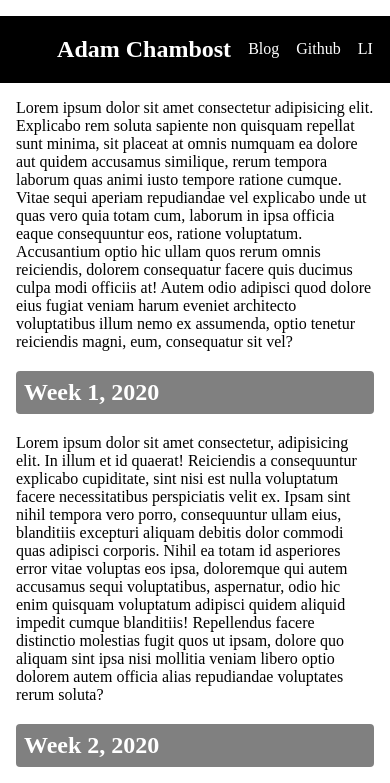
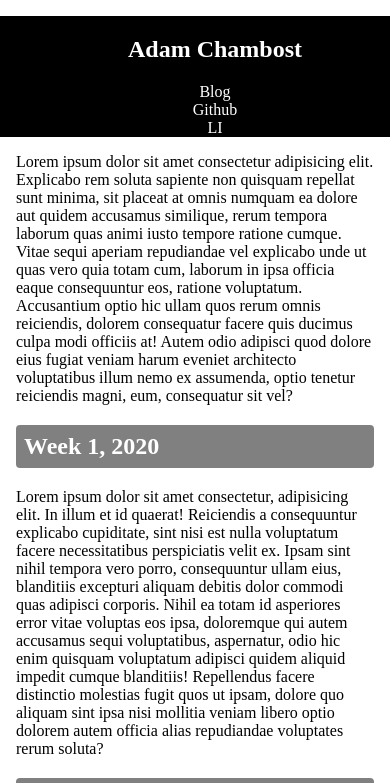
Before and after one commit to chambost/portfolio-website, a plain HTML site: page index.html in a window 390 px wide. Shown: the top 783 px of the page. Drawn offline with Linux system fonts and the light colour scheme.

Commit message:
Responsive design - header as column

```diff
--- a/style-0000.css
+++ b/style-0000.css
@@ -6,6 +6,8 @@ nav ul {
     display: flex;
     justify-content: space-evenly;
     align-items: center;
+    flex-wrap: wrap;
+    flex-direction: column;
     list-style: none;
 }
 
--- a/style-0400.css
+++ b/style-0400.css
@@ -1,10 +1,13 @@
+nav ul {
+    flex-direction: row;
+}
+
 main {
     column-count: 2;
     column-gap: 1rem;
     margin: 2rem;
 }
 
-
 main h2 {
     border-radius: 0.5rem;
 }
--- a/style-0800.css
+++ b/style-0800.css
@@ -1,3 +1,7 @@
+nav ul {
+    flex-direction: row;
+}
+
 main {
     column-count: 3;
     column-gap: 2rem;
--- a/style-1600.css
+++ b/style-1600.css
@@ -1,3 +1,7 @@
+nav ul {
+    flex-direction: row;
+}
+
 main {
     column-count: 4;
     column-gap: 3rem;
```
Also changed, not shown: blog.html (+5 -5 lines).
